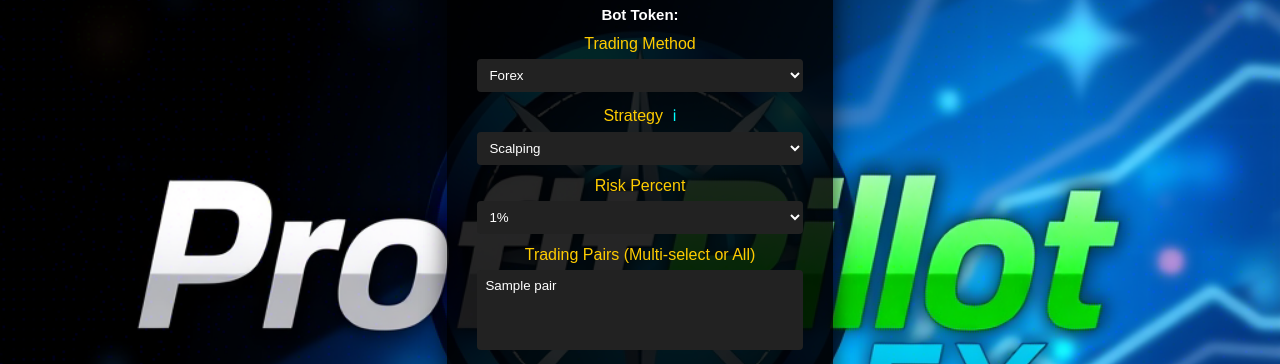
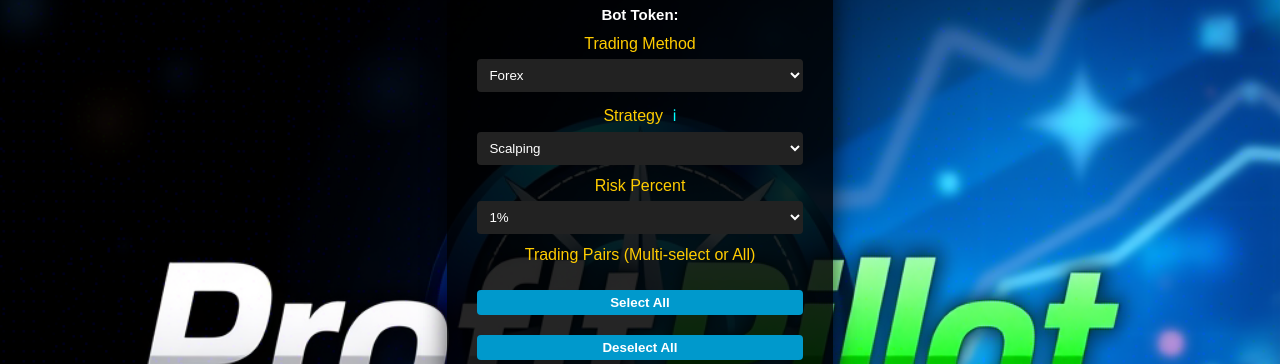
Before and after one commit to Fanatic1989/profitpilotai, a FastAPI app: template templates/user_dashboard.html in a window 1280 px wide. Shown: the part 170-534 px from the top of the page. Run offline with FastAPI, Linux system fonts and the light colour scheme; the template is opened without the code that fills it: most values are stand-ins (such as "Sample title", 1, 10 or a date in 2020).

Commit message:
user_dashboard.html

```diff
--- a/templates/user_dashboard.html
+++ b/templates/user_dashboard.html
@@ -101,17 +101,41 @@
     .logout-button a:hover {
       background-color: #cc0000;
     }
+    .pair-select-buttons {
+      margin-bottom: 10px;
+    }
+    .pair-select-buttons button {
+      margin-right: 10px;
+      padding: 5px 10px;
+      background-color: #0099cc;
+      border: none;
+      color: white;
+      border-radius: 4px;
+      cursor: pointer;
+    }
+    .pair-select-buttons button:hover {
+      background-color: #006699;
+    }
   </style>
+  <script>
+    function selectAllPairs(selectBox, selectAll) {
+      for (let option of selectBox.options) {
+        option.selected = selectAll;
+      }
+    }
+  </script>
 </head>
 <body>
   <div class="dashboard-container">
     <h1>📊 User Dashboard</h1>
 
+    <!-- User Info Section -->
     <div class="info-section">
       <p><strong>Login ID:</strong> {{ user.login_id }}</p>
       <p><strong>Bot Token:</strong> {{ user.bot_token }}</p>
     </div>
 
+    <!-- Settings Form -->
     <form method="post" action="/update-settings" class="settings-form">
       <label for="method">Trading Method</label>
       <select name="method" id="method">
@@ -138,7 +162,11 @@
       </select>
 
       <label for="pairs">Trading Pairs (Multi-select or All)</label>
-      <select name="pairs" id="pairs" multiple>
+      <div class="pair-select-buttons">
+        <button type="button" onclick="selectAllPairs(document.getElementById('pairs'), true)">Select All</button>
+        <button type="button" onclick="selectAllPairs(document.getElementById('pairs'), false)">Deselect All</button>
+      </div>
+      <select name="pairs" id="pairs" multiple size="8">
         {% for pair in deriv_pairs %}
           <option value="{{ pair }}">{{ pair }}</option>
         {% endfor %}
@@ -150,12 +178,14 @@
       <button type="submit">💾 Save Settings</button>
     </form>
 
+    <!-- Trade Summary -->
     <div class="trade-summary">
       <p><strong>Total Wins:</strong> {{ user.total_wins }}</p>
       <p><strong>Total Losses:</strong> {{ user.total_losses }}</p>
       <p><strong>Total Draws:</strong> {{ user.total_draws }}</p>
     </div>
 
+    <!-- Logout Button -->
     <div class="logout-button">
       <a href="/logout">🔒 Logout</a>
     </div>
```
